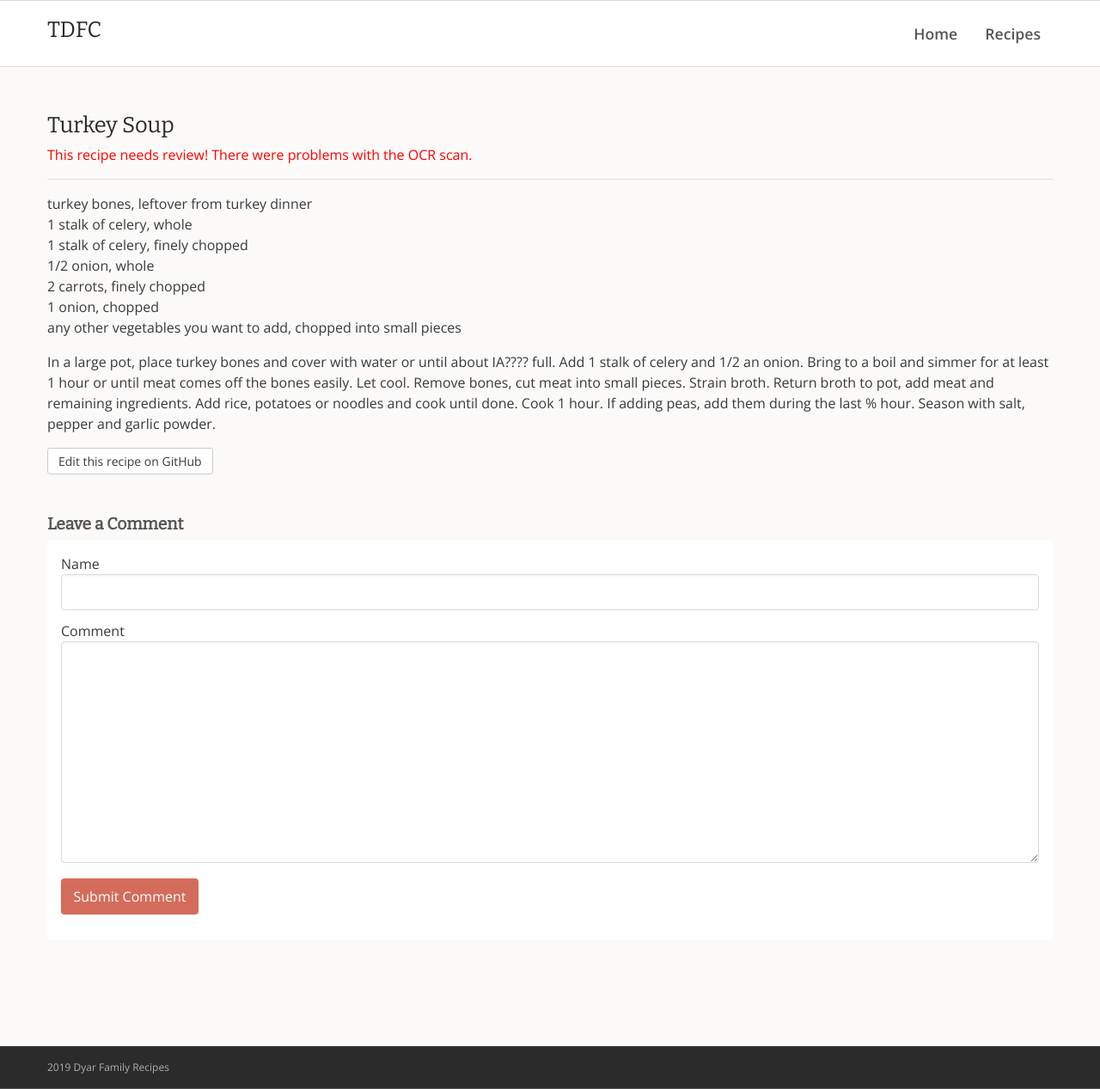
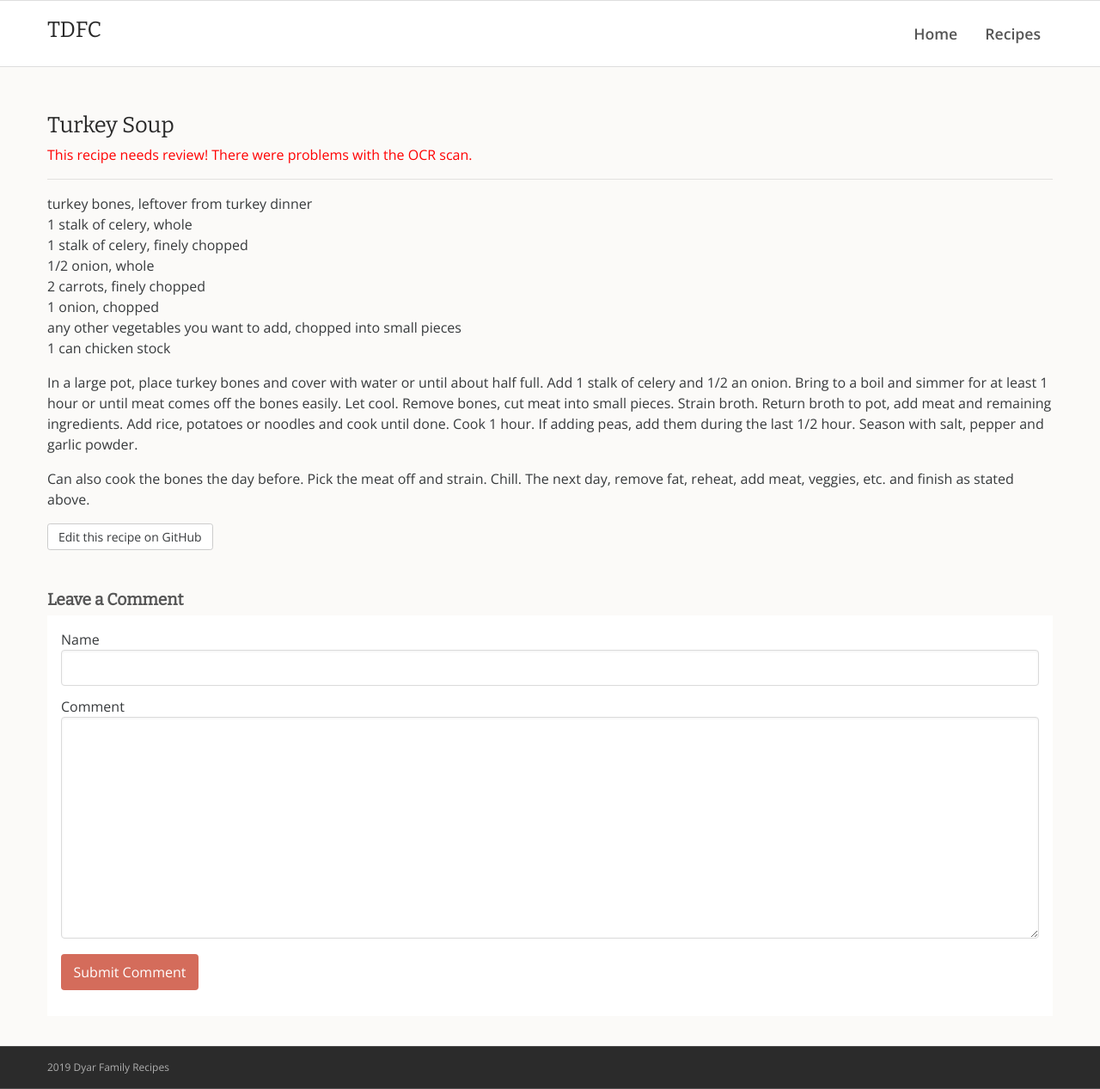
Before and after one commit to rdyar/tdfc, a Jekyll site: the page built from _soup-and-salad/turkey-soup.md, in a window 1280 px wide and 1267 px high. Shown: the whole window at 86% size. Built offline with Jekyll 4.4.1, drawn with Linux system fonts in a browser that asks for light colours.

Commit message:
Update turkey-soup.md

```diff
--- a/_soup-and-salad/turkey-soup.md
+++ b/_soup-and-salad/turkey-soup.md
@@ -9,10 +9,13 @@ turkey bones, leftover from turkey dinner
 2 carrots, finely chopped
 1 onion, chopped
 any other vegetables you want to add, chopped into small pieces
+1 can chicken stock
 
-In a large pot, place turkey bones and cover with water or until about IA???? full. Add 1 stalk of celery
+In a large pot, place turkey bones and cover with water or until about half full. Add 1 stalk of celery
 and 1/2 an onion. Bring to a boil and simmer for at least 1 hour or until meat comes off the bones
 easily. Let cool. Remove bones, cut meat into small pieces. Strain broth. Return broth to pot,
 add meat and remaining ingredients. Add rice, potatoes or noodles and cook until done. Cook 1
-hour. If adding peas, add them during the last % hour. Season with salt, pepper and garlic
+hour. If adding peas, add them during the last 1/2 hour. Season with salt, pepper and garlic
 powder.
+
+Can also cook the bones the day before.  Pick the meat off and strain.  Chill.  The next day, remove fat, reheat, add meat, veggies, etc. and finish as stated above.
```
